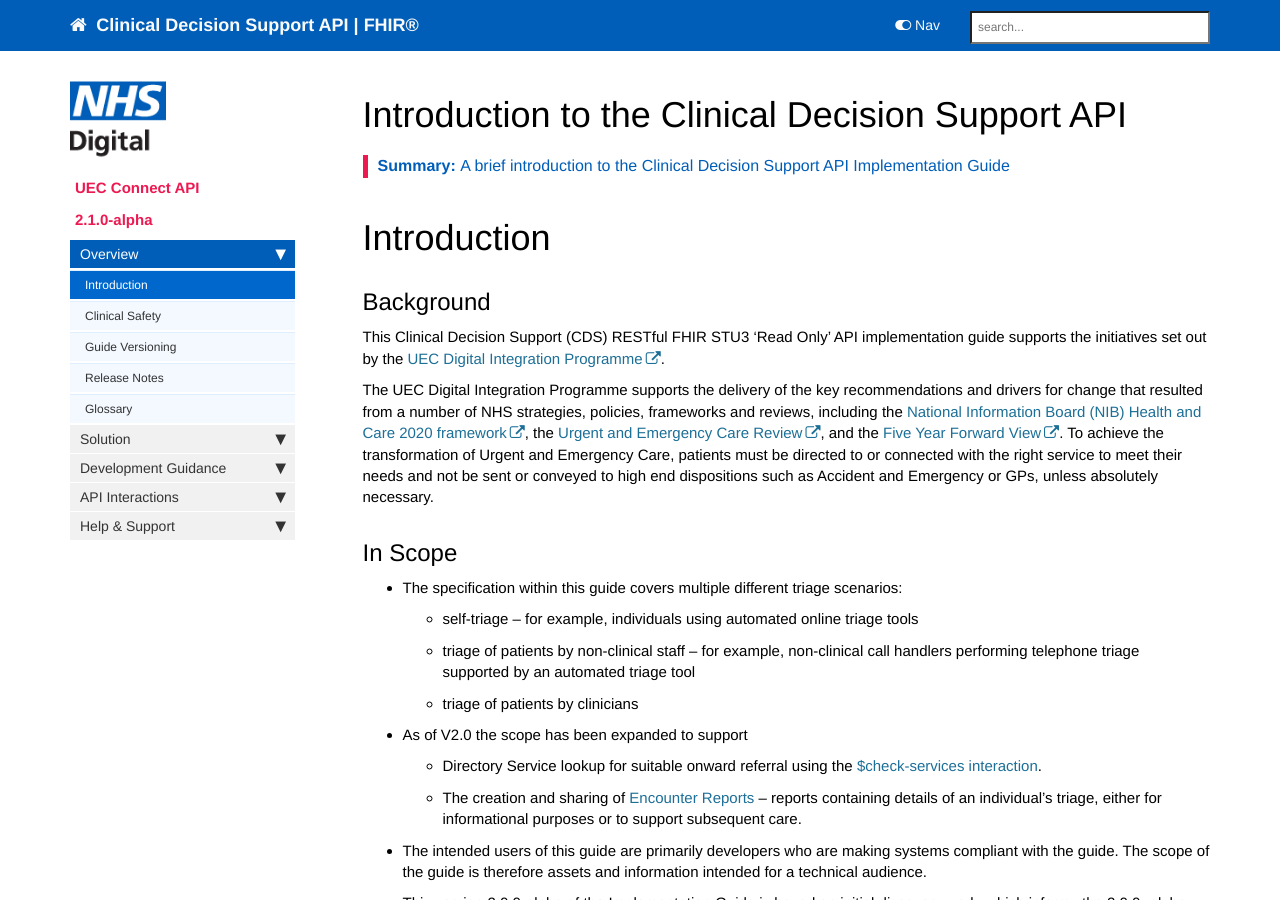
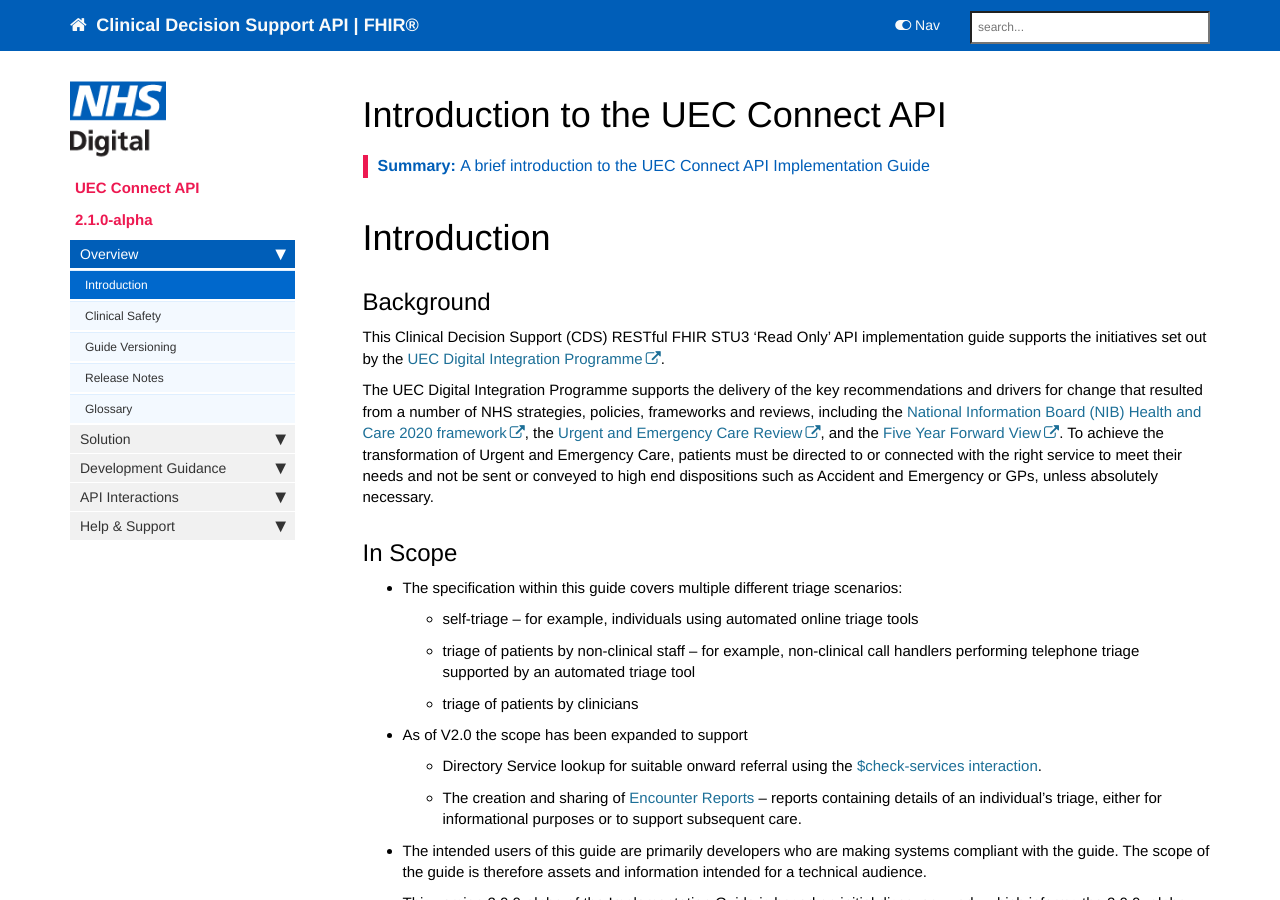
Before and after one commit to nhsconnect/FHIR-CDS, a Jekyll site: the page built from index.md, in a window 1280 px wide and 900 px high. Built offline with Jekyll 4.4.1, drawn with Linux system fonts in a browser that asks for light colours; nearby versions of some CDN libraries; our own code applies the rules of GitHub Pages for plain Markdown files; comment, search, counter and statistics services are not loaded.

Commit message:
UEC Connect rebrand

```diff
--- a/index.md
+++ b/index.md
@@ -1,11 +1,11 @@
 ---
-title: Introduction to the Clinical Decision Support API
+title: Introduction to the UEC Connect API
 keywords: homepage
 tags: [overview]
 sidebar: overview_sidebar
 permalink: index.html
 toc: false
-summary: A brief introduction to the Clinical Decision Support API Implementation Guide
+summary: A brief introduction to the UEC Connect API Implementation Guide
 ---
 
 # Introduction #
```
